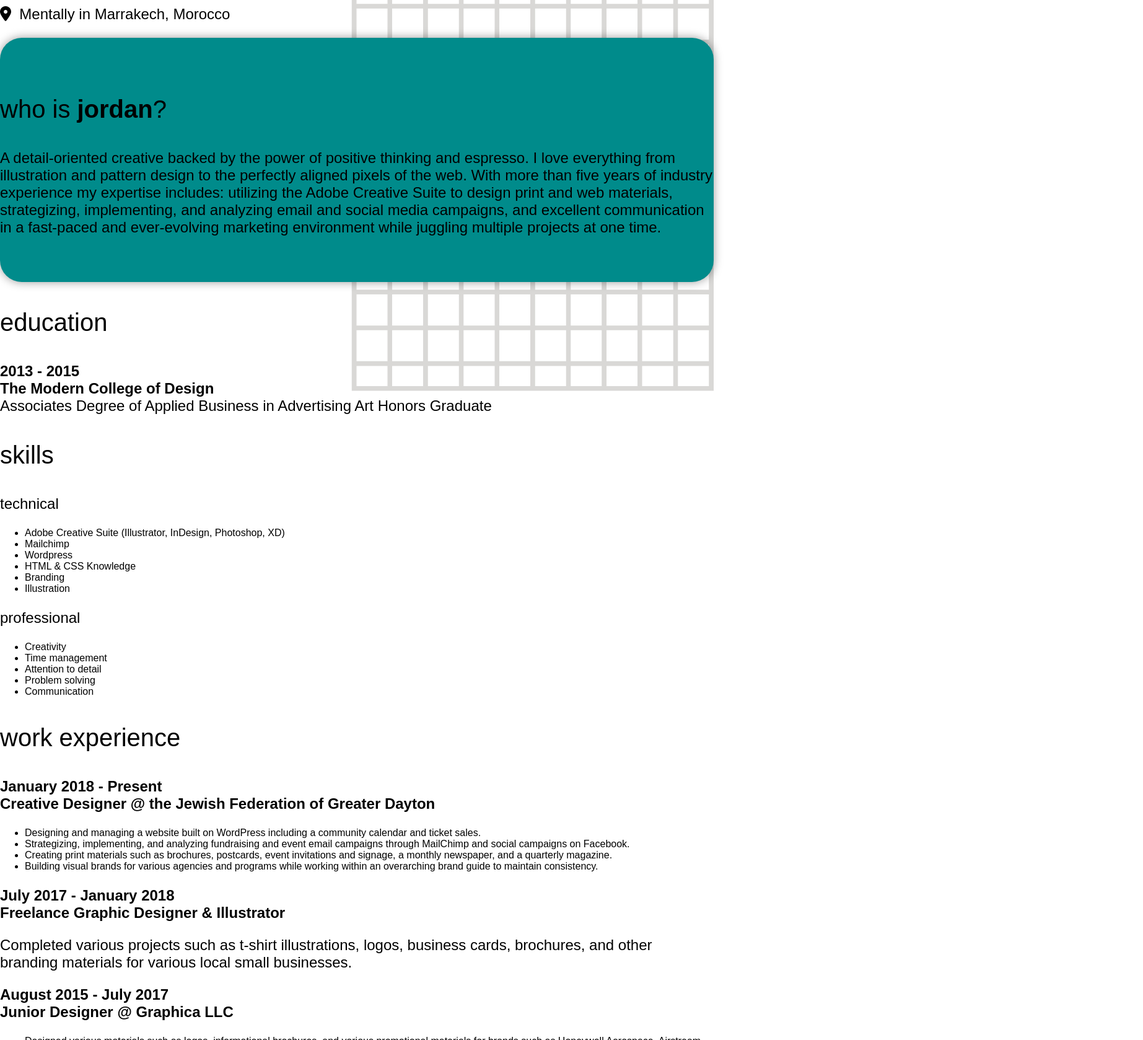
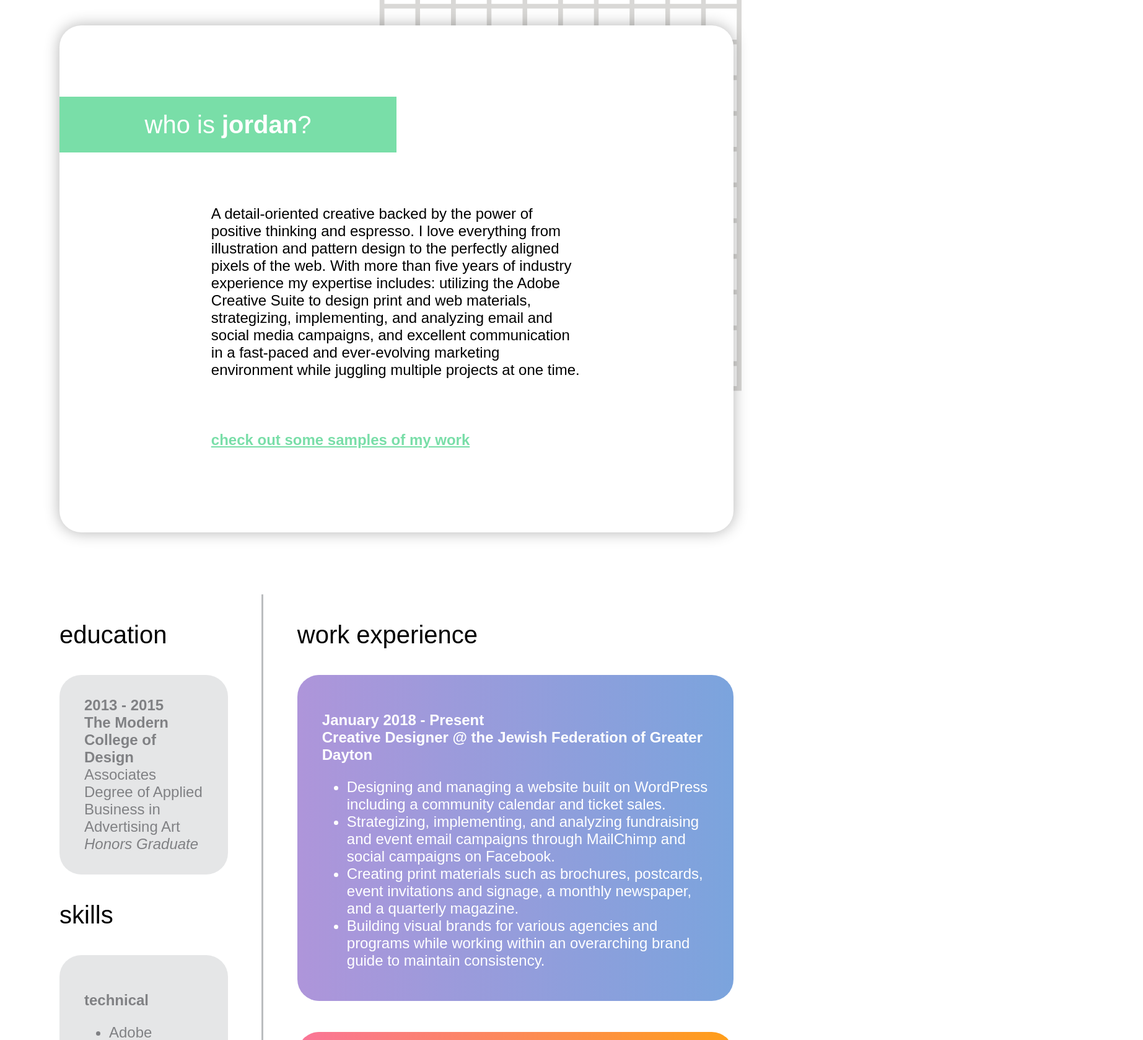
Before and after one commit to jordaninbold/my-resume-page, a plain HTML site: page index.html in a window 1280 px wide. Shown: the part 1122-2800 px from the top of the page at 62% size, 1845 px wide, since content can reach past the window. Drawn offline with Linux system fonts and the light colour scheme; a web font is replaced by a local one.

Commit message:
Desktop Styles
Finalized desktop CSS styles

```diff
--- a/index.html
+++ b/index.html
@@ -35,8 +35,8 @@
                     <img src="images/jordan.jpg" alt="Image of Jordan"/>
                 </div>
                 <div id="location">
-                    <p class="tag location"><i class="fas fa-map-marker-alt"></i>&nbsp;&nbsp;Physically in Dayton, Ohio</p>
-                    <p class="tag location"><i class="fas fa-map-marker-alt"></i>&nbsp;&nbsp;Mentally in Marrakech, Morocco</p>
+                    <p class="tag location"><i class="fas fa-map-marker-alt"></i>&nbsp;&nbsp;Physically in Dayton, Ohio
+                    &nbsp;&nbsp;&nbsp;&nbsp;&nbsp;&nbsp;<i class="fas fa-map-marker-alt"></i>&nbsp;&nbsp;Mentally in Marrakech, Morocco</p>
                 </div>
             </header>
             <!-- end header section -->
@@ -46,6 +46,7 @@
                 <section class="card">
                     <h3>who is <strong>jordan</strong>?</h3>
                     <p>A detail-oriented creative backed by the power of positive thinking and espresso. I love everything from illustration and pattern design to the perfectly aligned pixels of the web. With more than five years of industry experience my expertise includes: utilizing the Adobe Creative Suite to design print and web materials, strategizing, implementing, and analyzing email and social media campaigns, and excellent communication in a fast-paced and ever-evolving marketing environment while juggling multiple projects at one time. </p>
+                    <p class="button"><a href="https://jordaninbold.com/">check out some samples of my work</a></p>
                 </section>
             <!-- end section one -->
 
@@ -56,13 +57,13 @@
                         <p class="grey-box"><strong>2013 - 2015
                             <br>The Modern College of Design</strong>
                             <br>Associates Degree of Applied Business in Advertising Art
-                            Honors Graduate
+                            <br><em>Honors Graduate</em>
                         </p>
                     </article>
                     <article>
                         <h3>skills</h3>
                         <div class="grey-box">
-                            <p>technical</p>
+                            <p><strong>technical</p></strong>
                             <ul>
                                 <li>Adobe Creative Suite (Illustrator, InDesign, Photoshop, XD)</li>
                                 <li>Mailchimp</li>
@@ -71,7 +72,7 @@
                                 <li>Branding</li>
                                 <li>Illustration</li>
                             </ul>
-                            <p>professional</p>
+                            <p><strong>professional</p></strong>
                             <ul>
                                 <li>Creativity</li>
                                 <li>Time management</li>
@@ -119,10 +120,11 @@
 
             <!-- start section three -->
                 <section class="card">
-                    <h3>the dynamic duo</h3>
+                    <h3>the best team</h3>
                     <img src="images/sparkbox-plus-jordan.png" alt="Sparkbox plus Jordan"/>
                     <p>I’m excited about the web, and passionate about building websites that work not only for companies, but the consumers they serve. I care about doing my part to make a more accessible, inclusive, user-friendly online experience and I’ve yet to find another apprenticeship program that emphasizes this like Sparkbox does.
-                        &nbsp;
+                        <br>
+                        <br>
                         I’m also incredibly stubborn and willing to Rory Gilmore a position that I know would be a great fit. (Season 6, episode 9. I scoured the internet for a clip but unfortunately it doesn’t seem to exist.)</p>
                 </section>
             <!-- end section three -->
--- a/styles.css
+++ b/styles.css
@@ -8,12 +8,13 @@
     padding: 0;
     font-family: proxima-nova, sans-serif;
     font-style: normal;
+    background: url('images/grid-bg.png') no-repeat top right;
+    background-position: right 12% top 0;
+    width: 85%;
+    margin: 0 auto;
+    padding-top: 25px;
   }
 
-#wrapper{
-    background: url('images/grid-bg.png') no-repeat top right;
-    width: 90%;
-}
 
 h1{
     font-size: 10em;
@@ -27,7 +28,7 @@ h2{
     font-size: 4em;
     font-weight: 300;
     line-height: 1.25em;
-    margin: 0;
+    margin-bottom: 50px;
     width: 950px;
     float: left;
 }
@@ -42,6 +43,7 @@ p{
     font-size: 1.5em;
     font-weight: 300;
 }
+
 
 /* end base styles */
 
@@ -77,23 +79,111 @@ p{
 }
 
 header img{
+    float: left;
     width: 30%;
     margin-left: 30px;
+    margin-top: -450px;
     border: 15px solid #e2e735;
     border-radius: 35px;
 }
 
-#location{
-    display: inline;
-    margin-top: 75px;
-    background-color: cyan;
+i{
+    color: #e2e735;
 }
+
+
 
 /* card styles */
 .card{
-    background-color: darkcyan;
+    float: left;
+    margin: 175px 0px 100px 0px;
+    background-color: white;
     border-radius: 35px;
-    box-shadow: 0px 0px 15px rgba(0, 0, 0, .4);
-    padding-top: 50px;
+    box-shadow: 0px 0px 25px rgba(0, 0, 0, .3);
+    padding-top: 75px;
     padding-bottom: 50px;
 }
+
+.card h3{
+    background-color: #79dea8;
+    width: 50%;
+    padding: 20px;
+    text-align: center;
+    color: white;
+}
+
+.card p{
+    width: 55%;
+    margin: 85px auto;
+}
+
+.card img{
+    width: 100%;
+}
+
+.card a{
+    color: #79dea8;
+    font-weight: 700;
+    transition: 0.3s;
+}
+
+.card a:hover{
+    color: #e2e735;
+}
+
+/* resume styles */
+.ed-and-skills{
+    float: left;
+    width: 25%;
+    height: auto;
+    margin-right: 5%;
+}
+
+.experience{
+    float: left;
+    width: 70%;
+    height: auto;
+    padding-left: 5%;
+    border-left: 3px solid #bbbdbf;
+}
+
+.grey-box{
+    background-color: #e5e6e7;
+    border-radius: 35px;
+    padding: 35px 40px;
+    color: #808184;
+}
+
+.grey-box li{
+    font-size: 1.5em;
+    font-weight: 300;
+}
+
+.experience li{
+    font-size: 1.5em;
+    font-weight: 300;
+}
+
+.experience article{
+    padding: 35px 40px;
+    border-radius: 35px;
+    margin-bottom: 50px;
+    color: white;
+}
+
+.federation{
+    background-image: linear-gradient(to right, #ae95da, #7ba4dd);
+}
+
+.freelance{
+    background-image: linear-gradient(to right, #fa7598, #ff9e18);
+}
+
+.graphica{
+    background-image: linear-gradient(to right, #93d500, #3bd4ae);
+}
+
+/* footer */
+footer{
+    float: left;
+}
```
